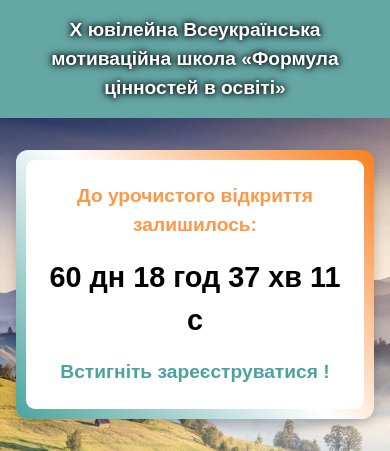
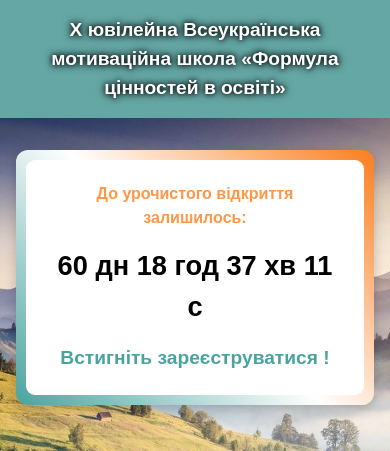
Before and after one commit to MyroslavHesyk/School, a plain HTML site: page index.html in a window 390 px wide. Shown: the top 451 px of the page. Drawn offline with nearby package versions, Linux system fonts and the light colour scheme; a web font is replaced by a local one.

Commit message:
change font size

```diff
--- a/style.css
+++ b/style.css
@@ -258,7 +258,7 @@ z-index: 2;
     }
 
     .countdown-label {
-      font-size: 1.2rem;
+      font-size: 1rem;
 
     }
     .countdown-label-2 {
@@ -267,7 +267,7 @@ z-index: 2;
     }
 
     .timer {
-      font-size: 1.8rem;
+      font-size: 1.7rem;
 
     }
     .main_photo {
```
